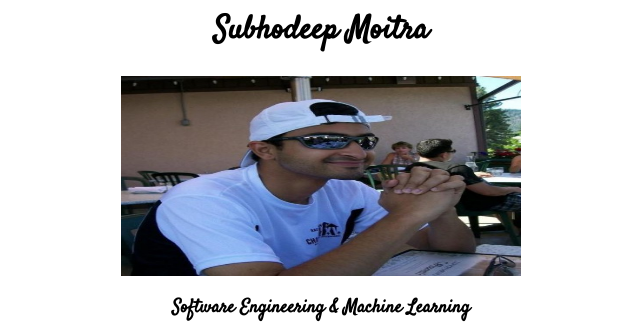
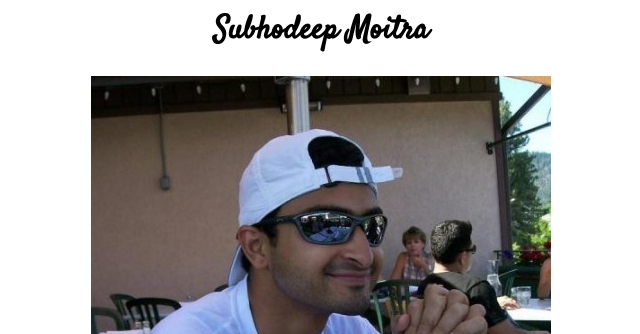
Before and after one commit to smoitra87/me, a plain HTML site: page index.html in a window 1280 px wide. Shown: the top 334 px of the page, without its empty margins (319-959 px from the left). Drawn offline with Linux system fonts and the light colour scheme.

Commit message:
Update index.html

```diff
--- a/index.html
+++ b/index.html
@@ -23,7 +23,7 @@ body {
 
 <h1><center> Subhodeep Moitra </center></h1>
     <center>
-        <img src="/images/mugshot.jpeg" width="400" height="200"></img>
+        <img src="/images/mugshot.jpeg"></img>
     </center>
 <h3><center> Software Engineering &amp; Machine Learning </center></h3>
 
```
